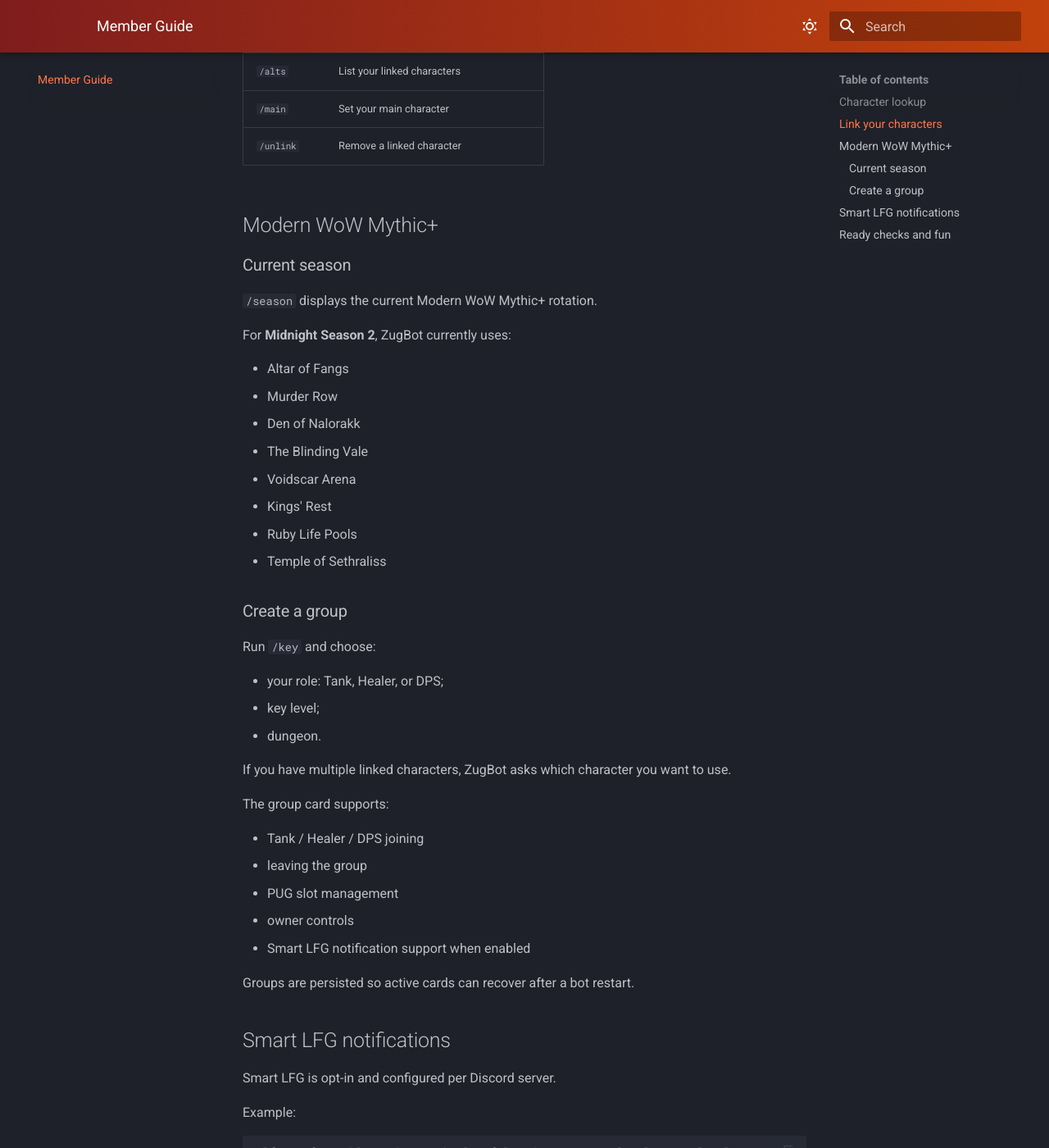
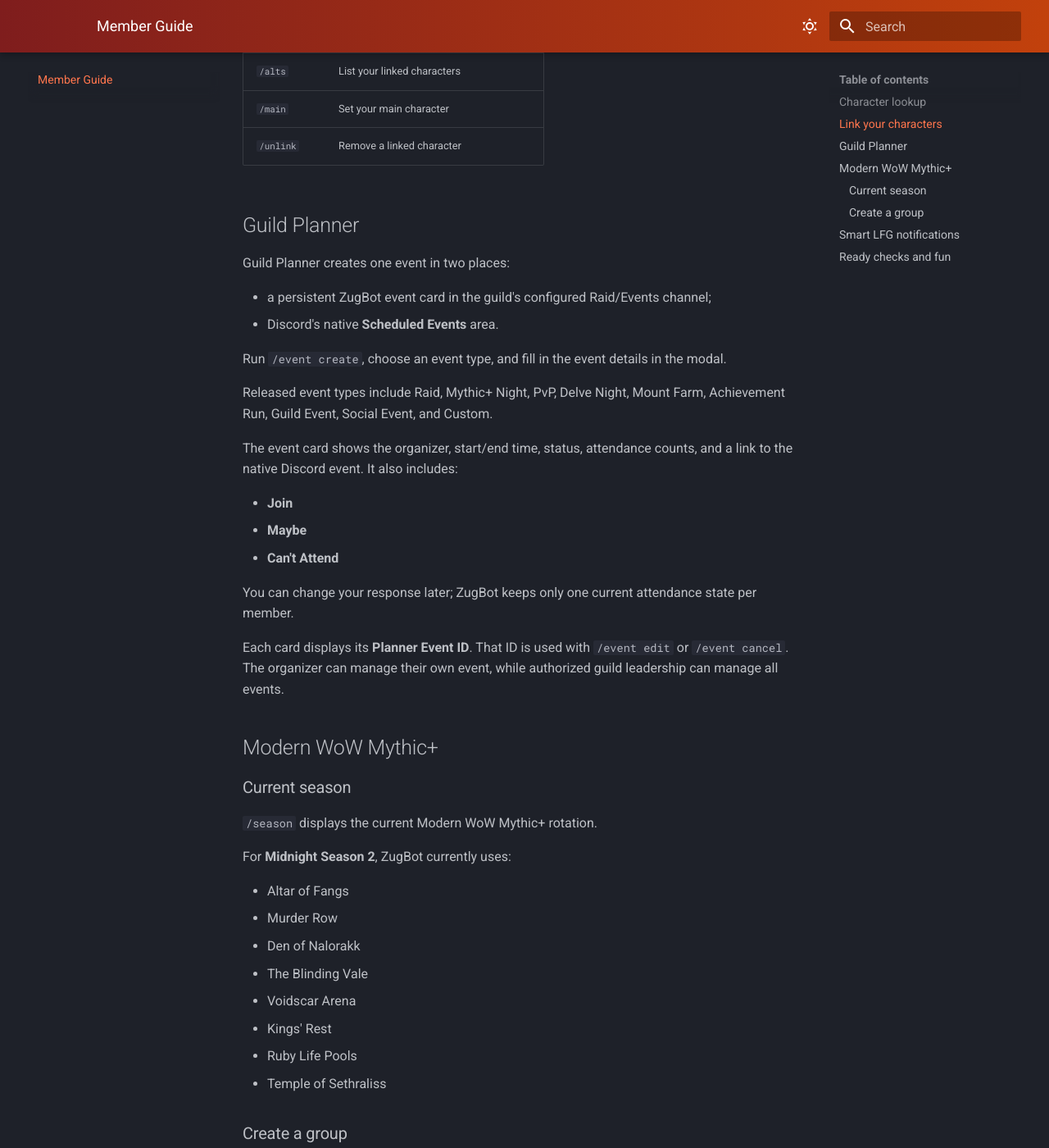
Before and after one commit to sthorne80/zugbot-site, an MkDocs documentation site: the page built from docs/member-guide.md, in a window 1280 px wide and 1400 px high, scrolled down 614 px. Shown: the whole window at 82% size. Built offline with MkDocs 1.6.1 and Material for MkDocs 9.7.7, drawn with Linux system fonts in a browser that asks for light colours.

Commit message:
Refresh ZugBot 0.4.0 site content

```diff
--- a/docs/member-guide.md
+++ b/docs/member-guide.md
@@ -18,6 +18,27 @@
 | `/alts` | List your linked characters |
 | `/main` | Set your main character |
 | `/unlink` | Remove a linked character |
+
+## Guild Planner
+
+Guild Planner creates one event in two places:
+
+- a persistent ZugBot event card in the guild's configured Raid/Events channel;
+- Discord's native **Scheduled Events** area.
+
+Run `/event create`, choose an event type, and fill in the event details in the modal.
+
+Released event types include Raid, Mythic+ Night, PvP, Delve Night, Mount Farm, Achievement Run, Guild Event, Social Event, and Custom.
+
+The event card shows the organizer, start/end time, status, attendance counts, and a link to the native Discord event. It also includes:
+
+- **Join**
+- **Maybe**
+- **Can't Attend**
+
+You can change your response later; ZugBot keeps only one current attendance state per member.
+
+Each card displays its **Planner Event ID**. That ID is used with `/event edit` or `/event cancel`. The organizer can manage their own event, while authorized guild leadership can manage all events.
 
 ## Modern WoW Mythic+
 
```
